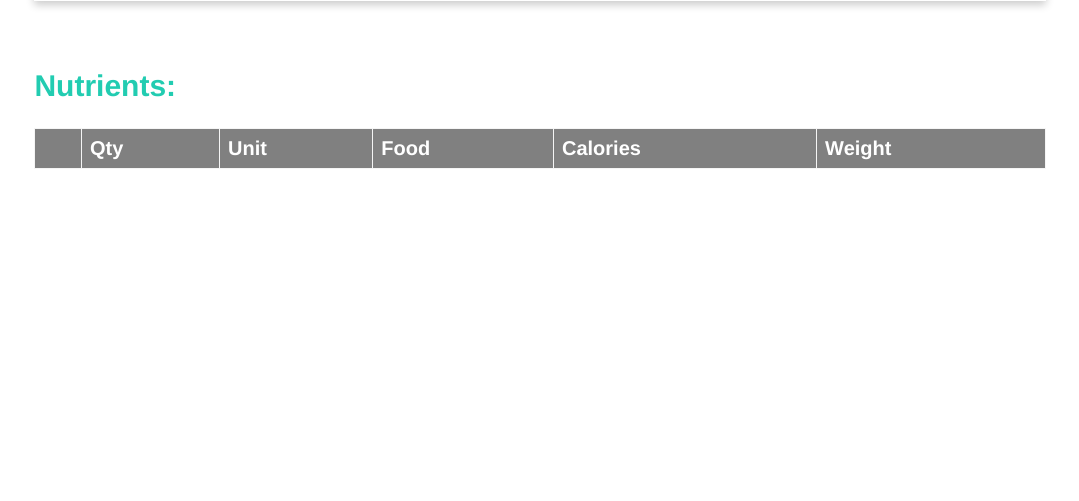
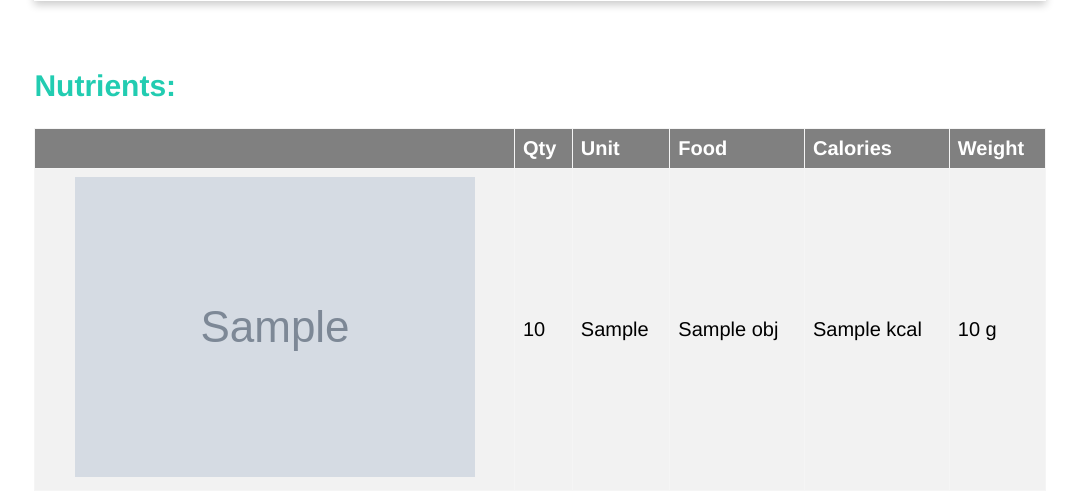
Before and after one commit to ronniesong0809/cs410c-Ronnie-Song, a Flask app: template final-project/templates/index.html in a window 1280 px wide. Shown: the part 609-1110 px from the top of the page, without its empty margins (100-1179 px from the left). Before the commit the page ends 777 px from the top, so only its background shows below. Run offline with Flask 2, Linux system fonts and the light colour scheme; the template is opened without the code that fills it: most values are stand-ins (such as "Sample title", 1, 10 or a date in 2020); grey boxes marked "Sample" are stand-in pictures; lists and menus that the app fills with data are empty; parts of the project's set-up code (start-up, migrations or seed data) failed here and were passed over.

Commit message:
fix: use Django template {%for%} loop instead of js for loop for DOM

```diff
--- a/final-project/index.py
+++ b/final-project/index.py
@@ -9,8 +9,6 @@ import gbmodel
 class Index(MethodView):
     def get(self):
         model = gbmodel.get_model()
-        result =
-        print(result)
 
         """dictionary of list and sqlite."""
         lang1='zh'
@@ -43,7 +41,7 @@ class Index(MethodView):
                         t3_time=self.translate(row[3],lang3),
                         t3_skill=self.translate(row[4],lang3),
                         t3_description=self.translate(row[5],lang3),
-                        nutrition = self.nutrutuonix(row[2])) for row in model.select()]
+                        nutrition = self.nutritionix(row[2])) for row in model.select()]
 
         return render_template('index.html', rps=recipes)
 
--- a/final-project/templates/index.html
+++ b/final-project/templates/index.html
@@ -137,20 +137,17 @@
             <th>Calories</th>
             <th>Weight</th>
         </tr>
+        {% for obj in rp.nutrition.foods %}
+        <tr>
+            <td style="text-align: center;"><img src='{{obj.photo.thumb}}' alt='{{obj.photo.food_name}}'></td>
+            <td> {{obj.serving_qty}} </td>
+            <td> {{obj.serving_unit}} </td>
+            <td> {{obj.food_name}} </td>
+            <td> {{obj.nf_calories}} kcal</td>
+            <td> {{obj.serving_weight_grams}} g</td>
+        </tr>
+        {% endfor %}
     </table>
-    <script>
-        var obj = {{rp.nutrition | tojson}};
-        var x = '';
-        for (var i in obj.foods) {
-            x += "<tr><td><img src='" + obj.foods[i].photo.thumb + "'></td>" +
-                "<td>" + obj.foods[i].serving_qty + "</td>" +
-                "<td>" + obj.foods[i].serving_unit + "</td>" +
-                "<td>" + obj.foods[i].food_name + "</td>" +
-                "<td>" + obj.foods[i].nf_calories + " kcal</td>" +
-                "<td>" + obj.foods[i].serving_weight_grams + " g</td></tr>";
-        }
-        document.getElementById("table").innerHTML = x;
-    </script>
 </div>
 
 <script>
```
